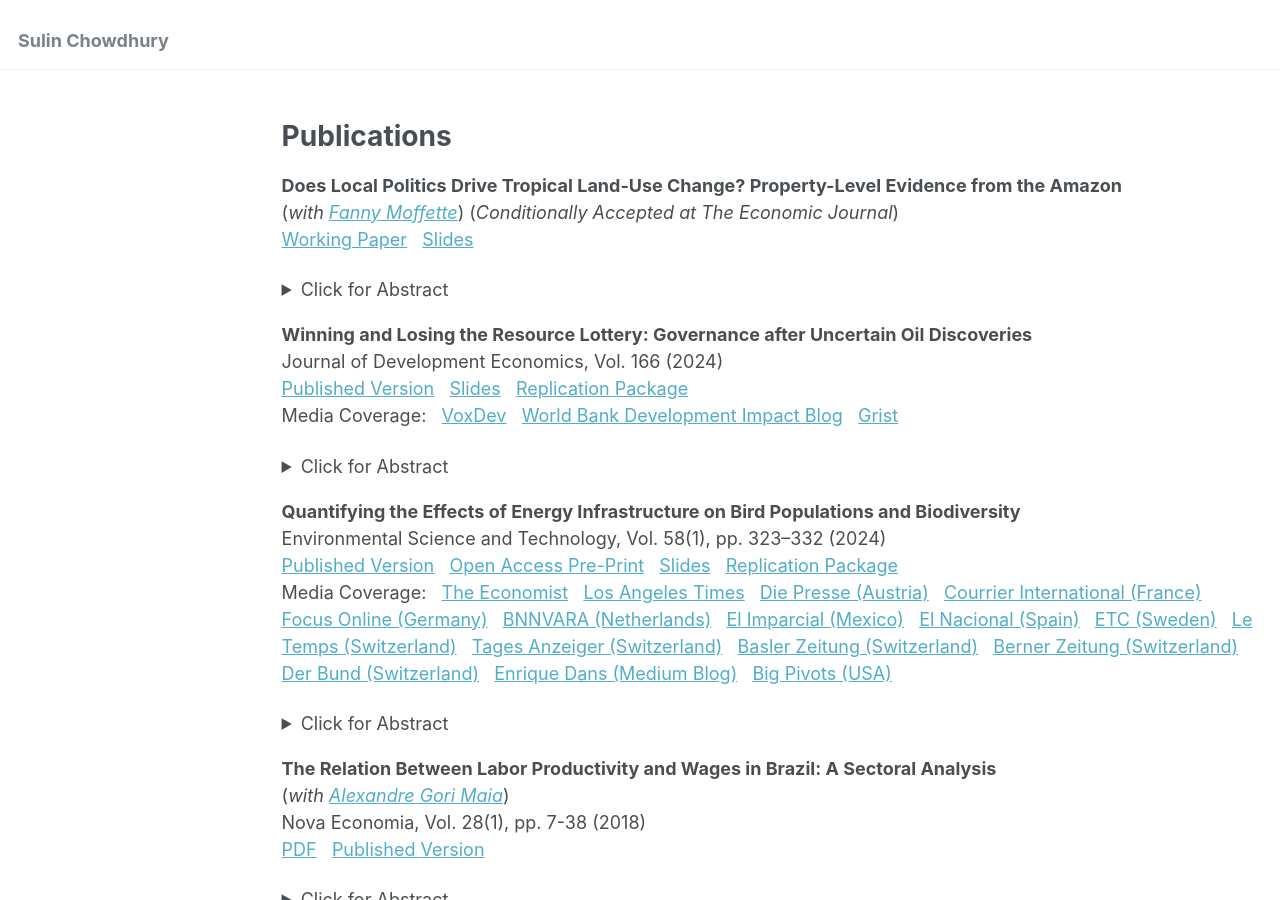
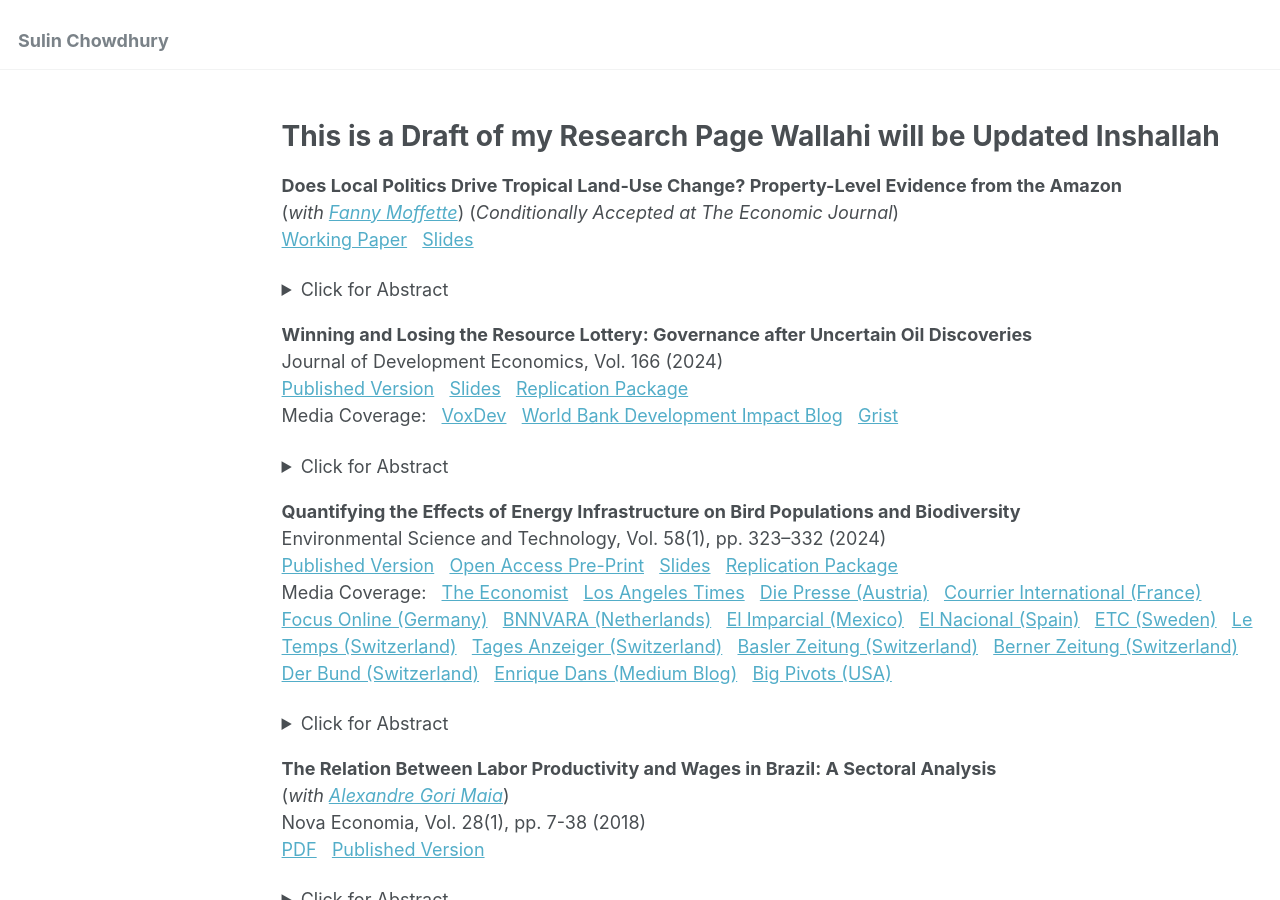
Before and after one commit to sulinchowdhury/sulinchowdhury.github.io, a Jekyll site: the page built from _pages/research.md, in a window 1280 px wide and 900 px high. Built offline with Jekyll 4.4.1, drawn with Linux system fonts in a browser that asks for light colours.

Commit message:
Update research.md

```diff
--- a/_pages/research.md
+++ b/_pages/research.md
@@ -4,7 +4,7 @@ title: ""
 permalink: /Research/
 author_profile: false
 ---
-# **Publications**<br/>
+# **This is a Draft of my Research Page Wallahi will be Updated Inshallah**<br/>
 
 **Does Local Politics Drive Tropical Land-Use Change? Property-Level Evidence from the Amazon** <br/> (_with [Fanny Moffette](https://fannymoffette.com/)_) (_Conditionally Accepted at The Economic Journal_) <br/> [Working Paper](/files/Katovich_Moffette_Local_Politics_of_Land_Use.pdf){:target="_blank"} &nbsp; [Slides](/files/Katovich_LandUse_90MinuteSlides.pdf){:target="_blank"}
 <details><summary>Click for Abstract</summary><font size="-1">Land conversion to agriculture is a defining environmental challenge for tropical regions. We construct a novel panel dataset of land-use changes on the properties of municipal politicians and campaign donors in the Brazilian Amazon to assess channels through which local politics may drive land conversion. Estimating event studies around close mayoral elections, we find that large landholders significantly increase soy cultivation while the candidate they donated to is in office. This suggests landholders invest in political influence to overcome barriers to agricultural intensification. In turn, mayors who receive landholder donations govern in favor of agriculture – increasing spending on agricultural promotion
```
